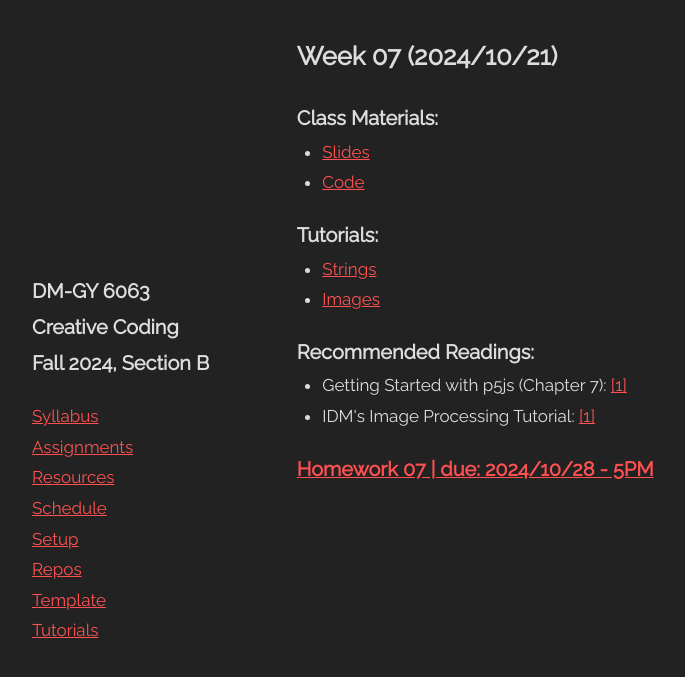
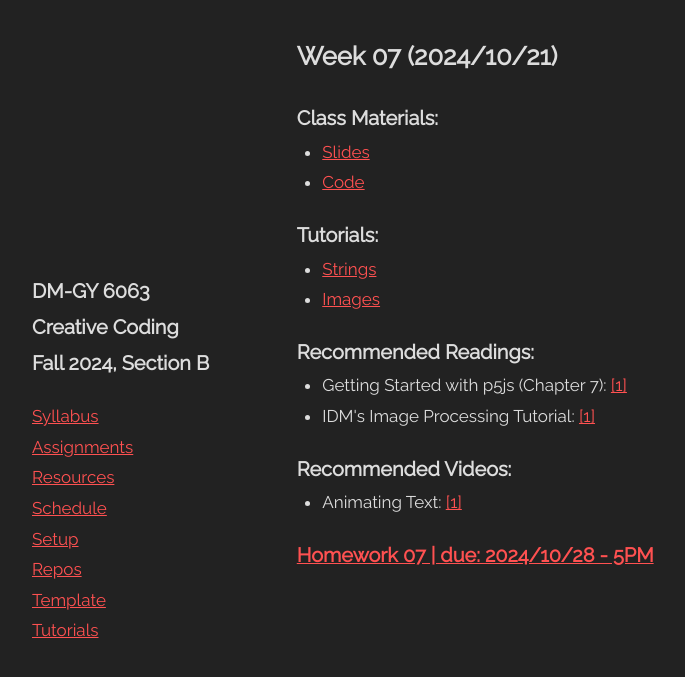
Before and after one commit to DM-GY-6063-2024F-B/DM-GY-6063-2024F-B.github.io, a Jekyll site: the page built from _pages/week/07.md, in a window 1280 px wide. Shown: the top 677 px of the page, without its empty margins (36-721 px from the left). Built offline with Jekyll 4.4.1, drawn with Linux system fonts in a browser that asks for light colours.

Commit message:
add video link to wk07

```diff
--- a/_pages/week/07.md
+++ b/_pages/week/07.md
@@ -18,5 +18,9 @@ readings:
   - title: IDM's Image Processing Tutorial
     urls:
       - https://idmnyu.github.io/p5.js-image/
+videos:
+  - title: Animating Text
+    urls:
+      - https://www.youtube.com/watch?v=IXJZAXwYFRk
 ---
 {% include week.html page=page %}
```
